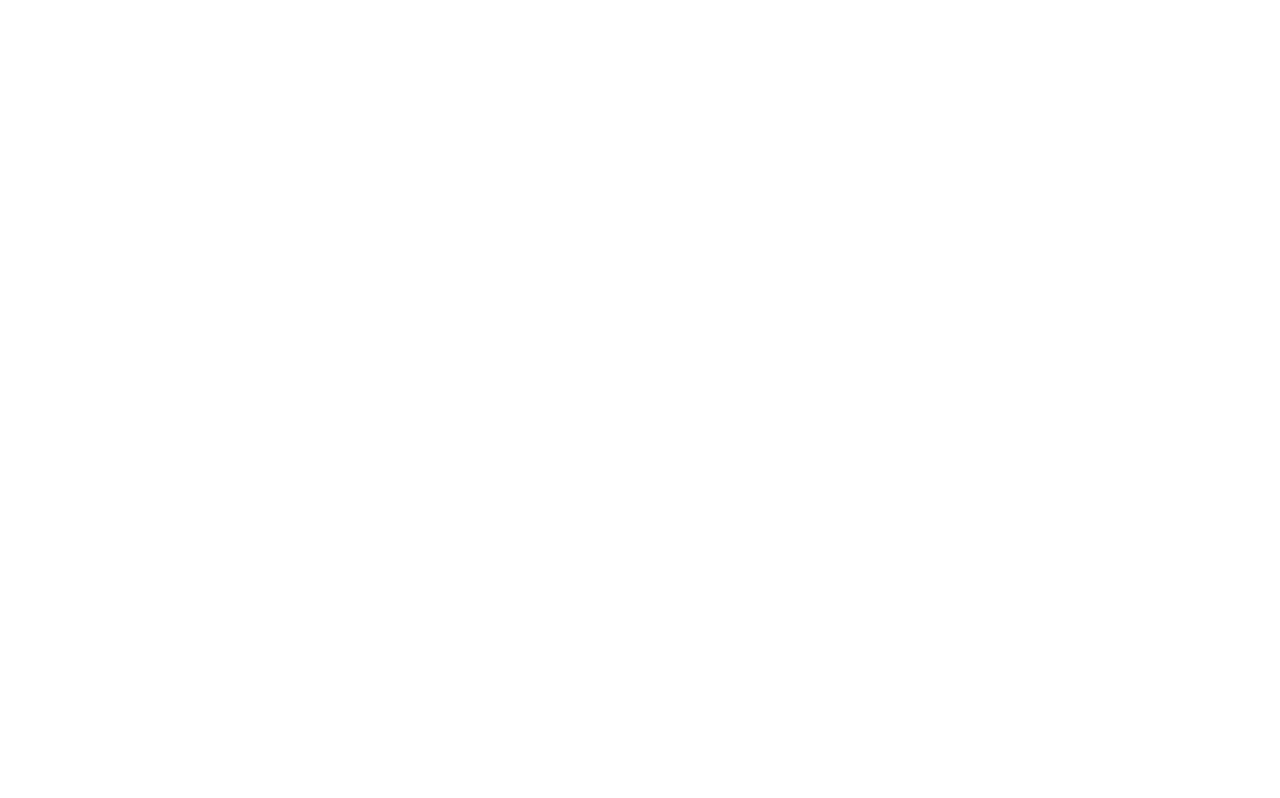
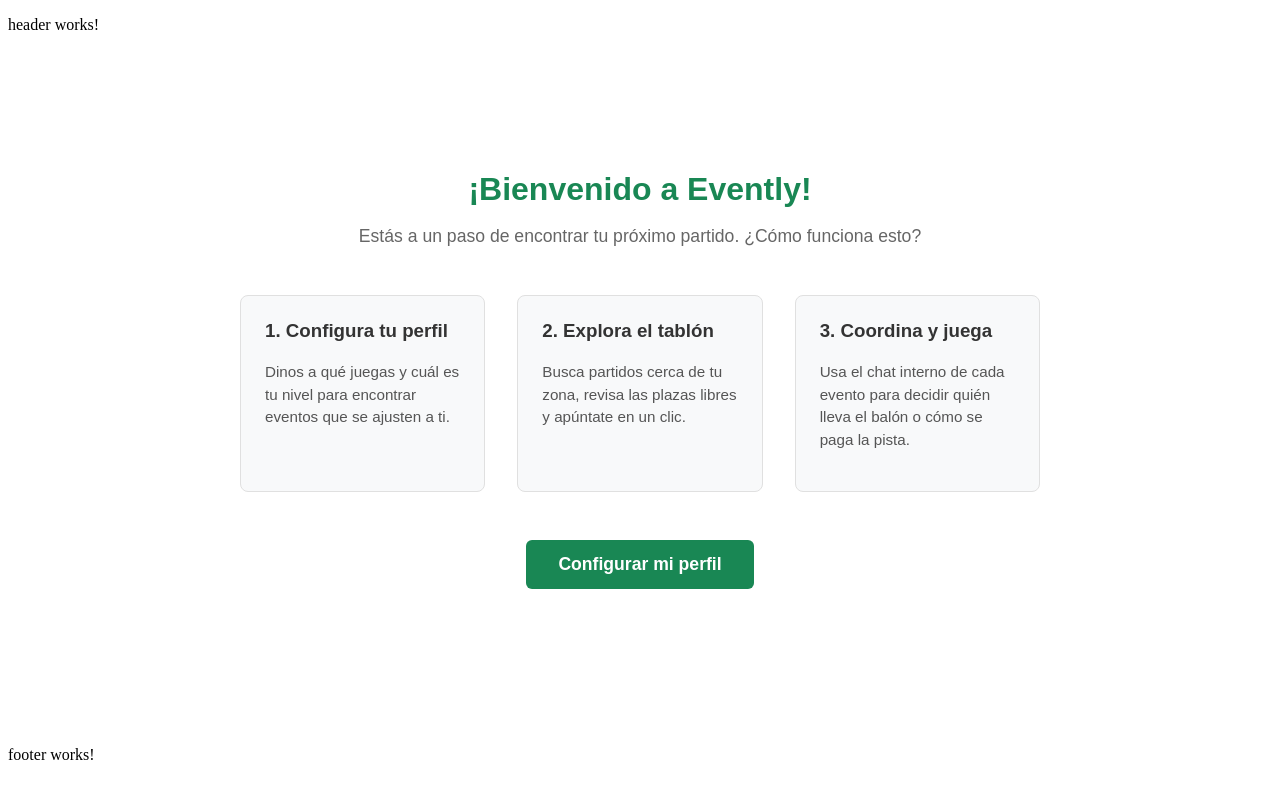
Before and after one commit to SyTW2627/E11_EVENTLY, an Angular app in the folder frontend/: page /onboarding in a window 1280 px wide. Before the commit this address led to /. Built offline with nearby package versions, Linux system fonts and the light colour scheme.

Commit message:
feat: pantalla de onboarding visual de 3 pasos conectada al perfil

```diff
--- a/frontend/src/app/app.routes.ts
+++ b/frontend/src/app/app.routes.ts
@@ -2,6 +2,7 @@ import { Routes } from '@angular/router';
 import { MainLayoutComponent } from './layout/main-layout/main-layout';
 import { LoginComponent } from './features/auth/login/login';
 import { ProfileComponent } from './features/user/profile/profile';
+import { OnboardingComponent } from './features/auth/onboarding/onboarding';
 
 export const routes: Routes = [
   {
@@ -10,6 +11,7 @@ export const routes: Routes = [
     children: [
       { path: 'login', component: LoginComponent }, // Ruta login
       { path: 'perfil', component: ProfileComponent },
+      { path: 'onboarding', component: OnboardingComponent },
     ]
   }
 ];
--- /dev/null
+++ b/frontend/src/app/features/auth/onboarding/onboarding.html
@@ -0,0 +1,40 @@
+<div style="max-width: 800px; margin: 3rem auto; padding: 2rem; text-align: center; font-family: sans-serif;">
+
+  <h1 style="color: #198754; margin-bottom: 0.5rem;">¡Bienvenido a Evently!</h1>
+  <p style="color: #666; font-size: 1.1rem; margin-bottom: 3rem;">
+    Estás a un paso de encontrar tu próximo partido. ¿Cómo funciona esto?
+  </p>
+
+  <div style="display: flex; gap: 2rem; justify-content: center; margin-bottom: 3rem; text-align: left;">
+
+    <!-- Paso 1 -->
+    <div style="flex: 1; padding: 1.5rem; border: 1px solid #e0e0e0; border-radius: 8px; background-color: #f8f9fa;">
+      <h3 style="color: #333; margin-top: 0;">1. Configura tu perfil</h3>
+      <p style="color: #555; font-size: 0.95rem; line-height: 1.5;">
+        Dinos a qué juegas y cuál es tu nivel para encontrar eventos que se ajusten a ti.
+      </p>
+    </div>
+
+    <!-- Paso 2 -->
+    <div style="flex: 1; padding: 1.5rem; border: 1px solid #e0e0e0; border-radius: 8px; background-color: #f8f9fa;">
+      <h3 style="color: #333; margin-top: 0;">2. Explora el tablón</h3>
+      <p style="color: #555; font-size: 0.95rem; line-height: 1.5;">
+        Busca partidos cerca de tu zona, revisa las plazas libres y apúntate en un clic.
+      </p>
+    </div>
+
+    <!-- Paso 3 -->
+    <div style="flex: 1; padding: 1.5rem; border: 1px solid #e0e0e0; border-radius: 8px; background-color: #f8f9fa;">
+      <h3 style="color: #333; margin-top: 0;">3. Coordina y juega</h3>
+      <p style="color: #555; font-size: 0.95rem; line-height: 1.5;">
+        Usa el chat interno de cada evento para decidir quién lleva el balón o cómo se paga la pista.
+      </p>
+    </div>
+
+  </div>
+
+  <button (click)="comenzar()" style="padding: 14px 32px; background-color: #198754; color: white; border: none; border-radius: 6px; cursor: pointer; font-size: 1.1rem; font-weight: bold; transition: background-color 0.2s;">
+    Configurar mi perfil
+  </button>
+
+</div>
--- /dev/null
+++ b/frontend/src/app/features/auth/onboarding/onboarding.ts
@@ -0,0 +1,17 @@
+import { Component, inject } from '@angular/core';
+import { Router } from '@angular/router';
+
+@Component({
+  selector: 'app-onboarding',
+  imports: [],
+  templateUrl: './onboarding.html',
+  styleUrl: './onboarding.scss'
+})
+export class OnboardingComponent {
+  private router = inject(Router);
+
+  comenzar() {
+    // Cuando el usuario termine de leer, lo llevamos a configurar su perfil
+    this.router.navigate(['/perfil']);
+  }
+}
```
Also changed, not shown: frontend/src/app/features/auth/onboarding/onboarding.scss (added), 1 other file (tests, documents, lock files or other folders).
